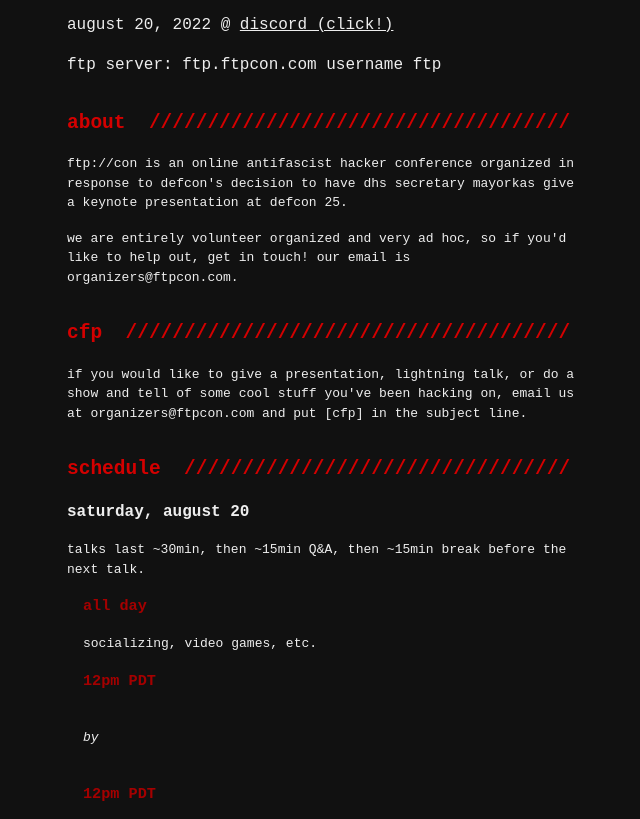
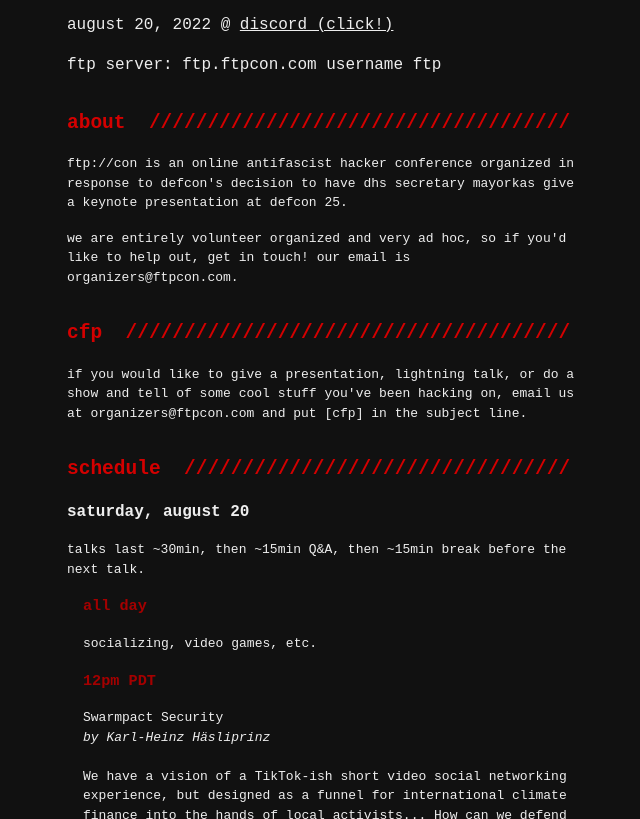
Before and after one commit to ftpcon/ftpcon, a plain HTML site: page website/index.html in a window 1280 px wide. Shown: the part 106-925 px from the top of the page, without its empty margins (317-957 px from the left). Drawn offline with Linux system fonts and the light colour scheme.

Commit message:
Fixes typos

```diff
--- a/website/index.html
+++ b/website/index.html
@@ -43,15 +43,8 @@
 
         <h3 class="schedule_timeslot">12pm PDT</h3>
         <p class="timeslot_info">
-          <br/>
-          <em>by </em><br/><br/>
-
-        </p>
-
-        <h3 class="schedule_timeslot">12pm PDT</h3>
-        <p class="timeslot_info">
           Swarmpact Security<br/>
-          <em>by Karl Heinz-Haesliprinz</em><br/><br/>
+          <em>by Karl-Heinz Häsliprinz</em><br/><br/>
           We have a vision of a TikTok-ish short video social networking experience, but designed as a funnel for international climate finance into the hands of local activists... How can we defend against fake video attacks and verify the "objective truth (tm)" of a climate action being taken, despite unreliable network coverage in the target areas (e.g Rural Uganda)?
         </p>
 
```
